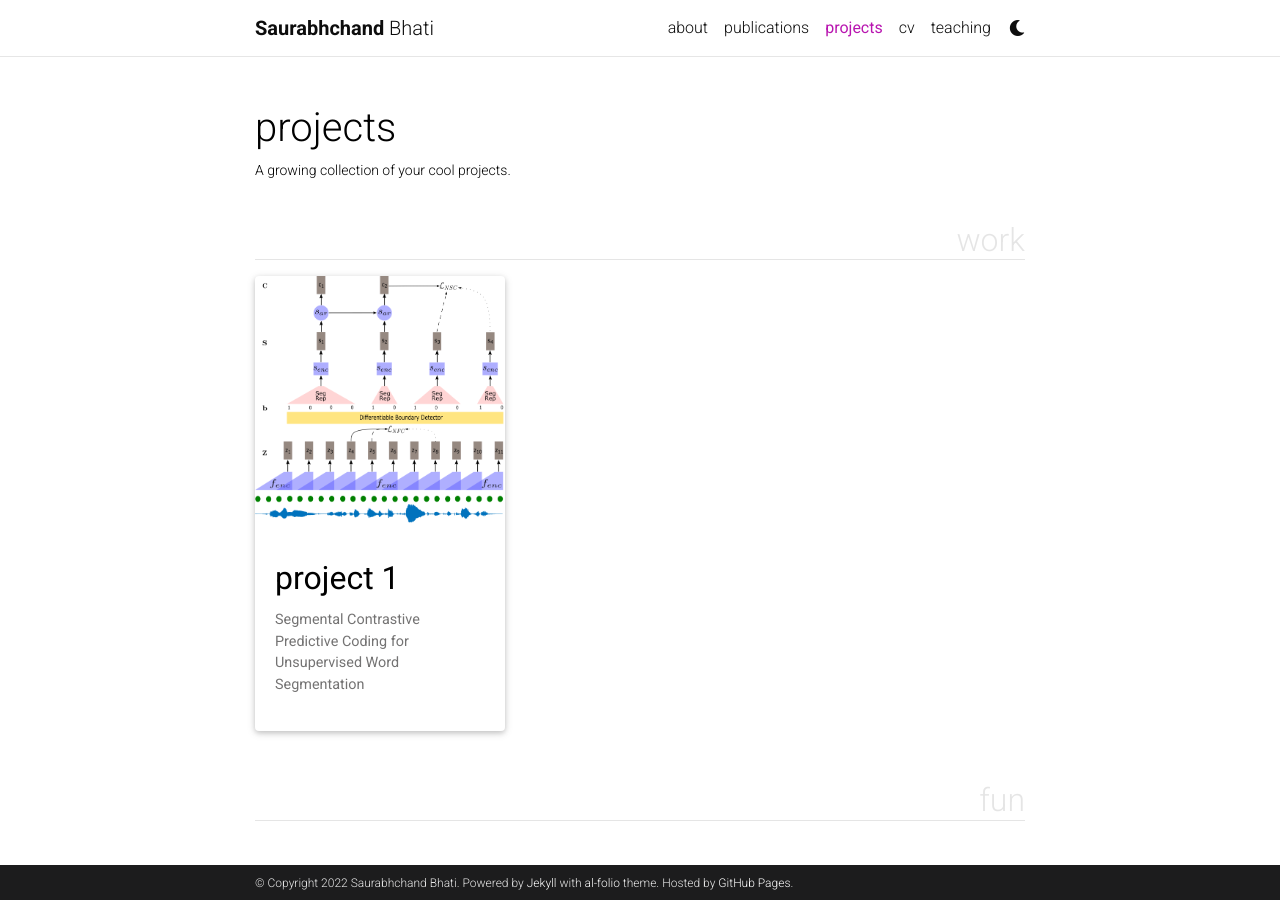
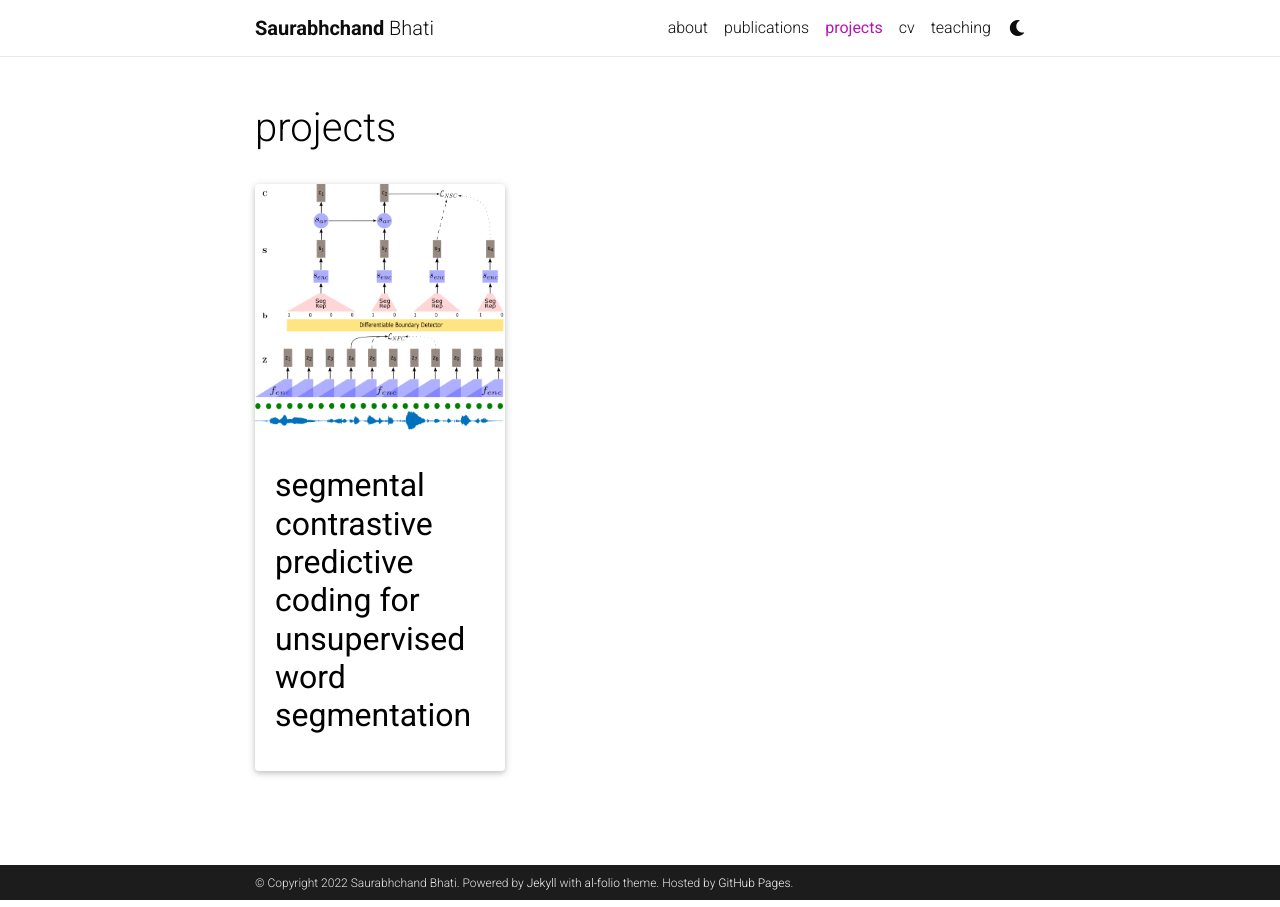
Before and after one commit to Saurabhbhati/Saurabhbhati.github.io, a Jekyll site: the page built from _pages/projects.md, in a window 1280 px wide. Built offline with Jekyll 4.4.1, drawn with Linux system fonts in a browser that asks for light colours; full-size pictures stand in for the smaller copies a plugin makes; comment, search, counter and statistics services are not loaded; a style sheet for code colours, icons or effects is not loaded.

Commit message:
reorganized projects

```diff
--- a/_pages/projects.md
+++ b/_pages/projects.md
@@ -2,10 +2,10 @@
 layout: page
 title: projects
 permalink: /projects/
-description: A growing collection of your cool projects.
+description:
 nav: true
 nav_order: 2
-display_categories: [work, fun]
+display_categories:
 horizontal: false
 ---
 
--- a/_projects/1_project.md
+++ b/_projects/1_project.md
@@ -1,7 +1,7 @@
 ---
 layout: page
-title: project 1
-description: Segmental Contrastive Predictive Coding for Unsupervised Word Segmentation
+title: Segmental Contrastive Predictive Coding for Unsupervised Word Segmentation
+description:
 img: assets/img/SCPC.png
 importance: 1
 category: work
```
